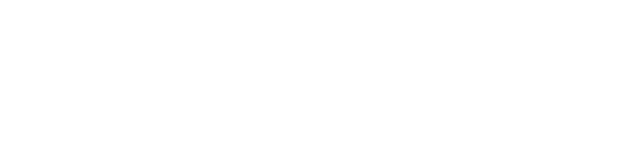
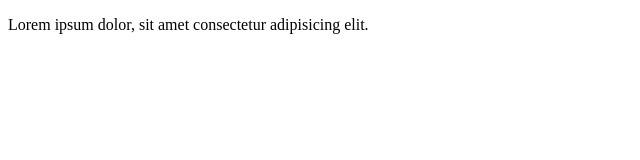
Before and after one commit to ArturKunitskiy/09.09.24.JS, a plain HTML site: page index.html in a window 1280 px wide. Shown: the whole page, without its empty margins (0-640 px from the left). Drawn offline with Linux system fonts and the light colour scheme.

Commit message:
second_commit

```diff
--- a/index.html
+++ b/index.html
@@ -6,6 +6,10 @@
     <title>Document</title>
 </head>
 <body>
-
+    <div>
+        <p>
+            Lorem ipsum dolor, sit amet consectetur adipisicing elit.
+        </p>
+    </div>
 </body>
 </html>
```
